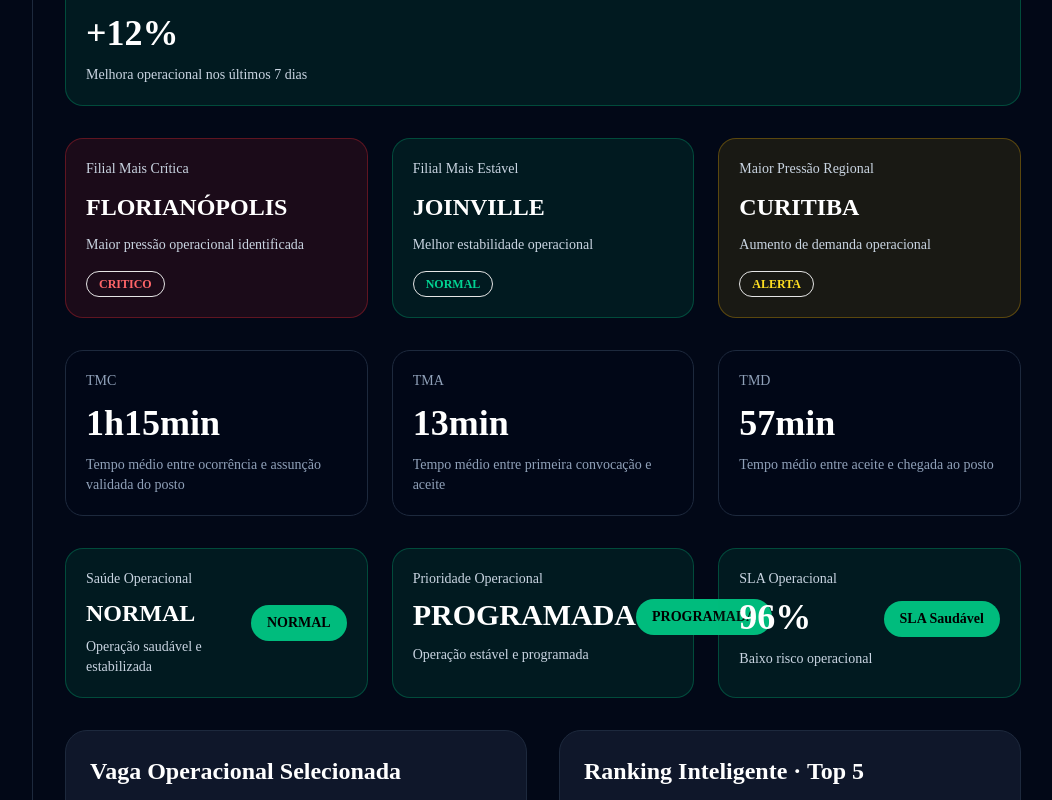
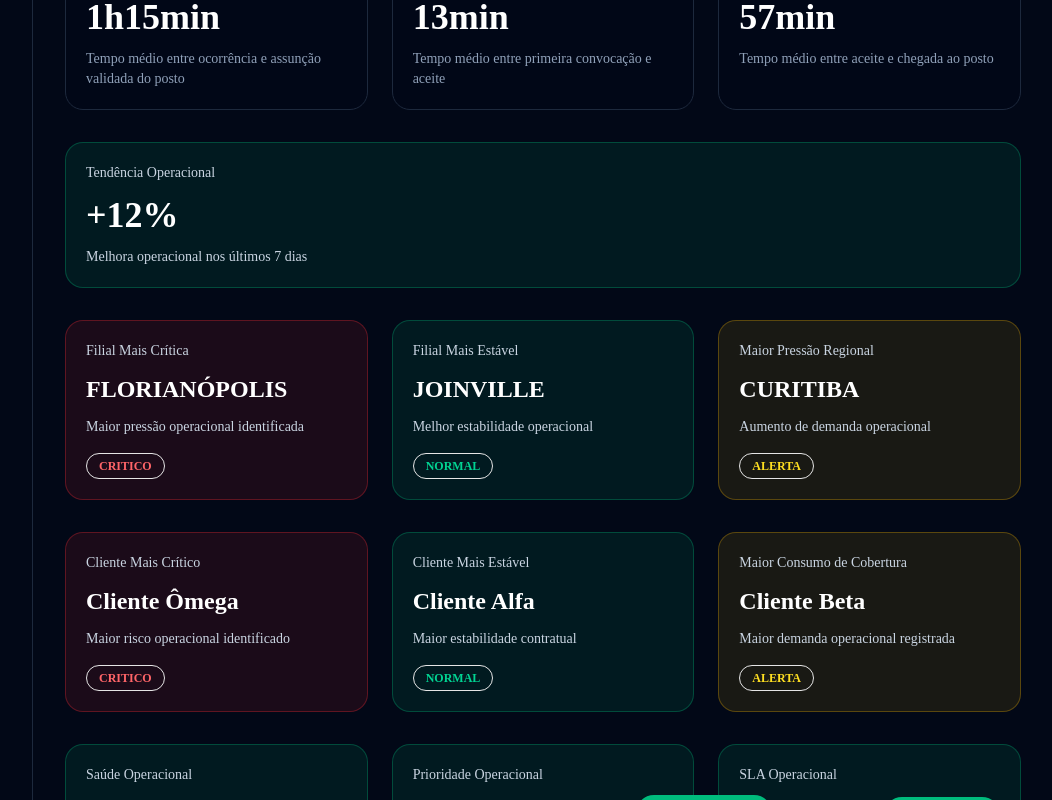
Before and after one commit to ronildofbarbosa-covermind/covermind-frontend, a Next.js app: page /coberturas in a window 1280 px wide. Shown: the part 760-1560 px from the top of the page, without its empty margins (227-1279 px from the left). Built offline with nearby package versions, Linux system fonts and the light colour scheme; no server answers.

Commit message:
feat: integra realtime Supabase no cockpit operacional

```diff
--- a/app/coberturas/page.tsx
+++ b/app/coberturas/page.tsx
@@ -2,7 +2,10 @@
 
 import { useEffect, useState } from "react"
 
+import { ClienteAnalyticsCard } from "@/components/analytics/cliente-analytics-card"
+import { FilialAnalyticsCard } from "@/components/analytics/filial-analytics-card"
 import { IndicadorCard } from "@/components/analytics/indicador-card"
+import { TendenciaOperacionalCard } from "@/components/analytics/tendencia-operacional-card"
 import { KPICard } from "@/components/cards/kpi-card"
 import { Sidebar } from "@/components/layout/sidebar"
 import { FilaConvocacao } from "@/components/operational/fila-convocacao"
@@ -13,16 +16,14 @@ import { StatusOperacionalCard } from "@/components/operational/status-operacion
 import { TimelineOperacional } from "@/components/operational/timeline-operacional"
 import { ToastOperacional } from "@/components/operational/toast-operacional"
 import { Top5Ranking } from "@/components/ranking/top5-ranking"
+import { useFilaOperacional } from "@/hooks/use-fila-operacional"
+import { useRealtimeOperacional } from "@/hooks/use-realtime-operacional"
 import { obterAnalyticsExecutivos } from "@/lib/analytics/indicadores-executivos"
-import { TendenciaOperacionalCard } from "@/components/analytics/tendencia-operacional-card"
-import { FilialAnalyticsCard } from "@/components/analytics/filial-analytics-card"
 
 import {
   buscarPainelExecutivo,
   buscarRankingVaga,
 } from "../services/api"
-
-import { useFilaOperacional } from "@/hooks/use-fila-operacional"
 
 type ResumoExecutivo = {
   total_contextos_vulnerabilidade?: number
@@ -61,6 +62,8 @@ export default function CoberturasPage() {
     mensagemOperacional,
     eventos,
   } = useFilaOperacional(vagaOperacionalId)
+
+  useRealtimeOperacional()
 
   useEffect(() => {
     async function carregarDadosGerais() {
@@ -165,7 +168,7 @@ export default function CoberturasPage() {
                 <p className="text-sm text-slate-400">Backend FastAPI</p>
 
                 <h2 className="mt-2 text-2xl font-bold text-emerald-400">
-                  {painel ? "ONLINE" : "CARREGANDO"}
+                  {painel ? "ONLINE" : "OFFLINE"}
                 </h2>
 
                 <p className="mt-2 text-sm text-slate-500">
@@ -210,7 +213,8 @@ export default function CoberturasPage() {
               />
             </div>
 
-            <div className="mb-8">
+            <section className="mb-8">
+              <div className="mb-4">
                 <h2 className="text-2xl font-bold">
                   Analytics Executivo Inteligente
                 </h2>
@@ -239,43 +243,6 @@ export default function CoberturasPage() {
                   descricao="Convocações recusadas"
                 />
               </div>
-            <div className="mb-8">
-              <TendenciaOperacionalCard
-                percentual={
-                  analyticsExecutivos.tendenciaOperacional
-                }
-              />
-            </div>
-
-            <div className="mb-8 grid gap-6 lg:grid-cols-3">
-              <FilialAnalyticsCard
-                titulo="Filial Mais Crítica"
-                filial={
-                  analyticsExecutivos.filialMaisCritica
-                }
-                status="CRITICO"
-                descricao="Maior pressão operacional identificada"
-              />
-
-              <FilialAnalyticsCard
-                titulo="Filial Mais Estável"
-                filial={
-                  analyticsExecutivos.filialMaisEstavel
-                }
-                status="NORMAL"
-                descricao="Melhor estabilidade operacional"
-              />
-
-              <FilialAnalyticsCard
-                titulo="Maior Pressão Regional"
-                filial={
-                  analyticsExecutivos.maiorPressaoRegional
-                }
-                status="ALERTA"
-                descricao="Aumento de demanda operacional"
-              />
-            </div>
-
 
               <div className="mb-8 grid gap-6 lg:grid-cols-3">
                 <IndicadorCard
@@ -296,6 +263,59 @@ export default function CoberturasPage() {
                   descricao="Tempo médio entre aceite e chegada ao posto"
                 />
               </div>
+
+              <div className="mb-8">
+                <TendenciaOperacionalCard
+                  percentual={analyticsExecutivos.tendenciaOperacional}
+                />
+              </div>
+
+              <div className="mb-8 grid gap-6 lg:grid-cols-3">
+                <FilialAnalyticsCard
+                  titulo="Filial Mais Crítica"
+                  filial={analyticsExecutivos.filialMaisCritica}
+                  status="CRITICO"
+                  descricao="Maior pressão operacional identificada"
+                />
+
+                <FilialAnalyticsCard
+                  titulo="Filial Mais Estável"
+                  filial={analyticsExecutivos.filialMaisEstavel}
+                  status="NORMAL"
+                  descricao="Melhor estabilidade operacional"
+                />
+
+                <FilialAnalyticsCard
+                  titulo="Maior Pressão Regional"
+                  filial={analyticsExecutivos.maiorPressaoRegional}
+                  status="ALERTA"
+                  descricao="Aumento de demanda operacional"
+                />
+              </div>
+
+              <div className="grid gap-6 lg:grid-cols-3">
+                <ClienteAnalyticsCard
+                  titulo="Cliente Mais Crítico"
+                  cliente={analyticsExecutivos.clienteMaisCritico}
+                  status="CRITICO"
+                  descricao="Maior risco operacional identificado"
+                />
+
+                <ClienteAnalyticsCard
+                  titulo="Cliente Mais Estável"
+                  cliente={analyticsExecutivos.clienteMaisEstavel}
+                  status="NORMAL"
+                  descricao="Maior estabilidade contratual"
+                />
+
+                <ClienteAnalyticsCard
+                  titulo="Maior Consumo de Cobertura"
+                  cliente={analyticsExecutivos.maiorConsumoCobertura}
+                  status="ALERTA"
+                  descricao="Maior demanda operacional registrada"
+                />
+              </div>
+            </section>
 
             <div className="mb-8 grid gap-6 lg:grid-cols-3">
               <StatusOperacionalCard
@@ -381,8 +401,10 @@ export default function CoberturasPage() {
               </section>
             </div>
 
-            <div className="mt-8">
-              <HeatmapOperacional unidades={heatmapOperacional} />
+            <div className="mt-6">
+              <HeatmapOperacional
+                unidades={heatmapOperacional}
+              />
             </div>
 
             <div className="mt-6">
--- /dev/null
+++ b/components/analytics/cliente-analytics-card.tsx
@@ -0,0 +1,37 @@
+type Props = {
+  titulo: string
+  cliente: string
+  status: "NORMAL" | "ALERTA" | "CRITICO"
+  descricao: string
+}
+
+export function ClienteAnalyticsCard({
+  titulo,
+  cliente,
+  status,
+  descricao,
+}: Props) {
+  const estilos = {
+    NORMAL: "border-emerald-500/30 bg-emerald-500/10 text-emerald-400",
+    ALERTA: "border-yellow-500/30 bg-yellow-500/10 text-yellow-300",
+    CRITICO: "border-red-500/30 bg-red-500/10 text-red-400",
+  }
+
+  return (
+    <div className={`rounded-2xl border p-5 ${estilos[status]}`}>
+      <p className="text-sm text-slate-300">{titulo}</p>
+
+      <h3 className="mt-3 text-2xl font-bold text-white">
+        {cliente}
+      </h3>
+
+      <p className="mt-3 text-sm text-slate-300">
+        {descricao}
+      </p>
+
+      <div className="mt-4 inline-flex rounded-full border px-3 py-1 text-xs font-bold">
+        {status}
+      </div>
+    </div>
+  )
+}
--- /dev/null
+++ b/hooks/use-realtime-operacional.ts
@@ -0,0 +1,34 @@
+"use client"
+
+import { useEffect } from "react"
+
+import { supabase } from "@/lib/supabase/client"
+
+export function useRealtimeOperacional() {
+  useEffect(() => {
+    const channel = supabase.channel(
+      "operacao-tempo-real"
+    )
+
+    channel
+      .on(
+        "postgres_changes",
+        {
+          event: "*",
+          schema: "public",
+          table: "convocacoes",
+        },
+        (payload) => {
+          console.log(
+            "Realtime convocações:",
+            payload
+          )
+        }
+      )
+      .subscribe()
+
+    return () => {
+      supabase.removeChannel(channel)
+    }
+  }, [])
+}
--- a/lib/analytics/indicadores-executivos.ts
+++ b/lib/analytics/indicadores-executivos.ts
@@ -1,7 +1,4 @@
 export type AnalyticsExecutivos = {
-  filialMaisCritica: string
-  filialMaisEstavel: string
-  maiorPressaoRegional: string
   taxaCobertura: string
   taxaAceite: string
   taxaRecusa: string
@@ -9,6 +6,12 @@ export type AnalyticsExecutivos = {
   tma: string
   tmd: string
   tendenciaOperacional: number
+  filialMaisCritica: string
+  filialMaisEstavel: string
+  maiorPressaoRegional: string
+  clienteMaisCritico: string
+  clienteMaisEstavel: string
+  maiorConsumoCobertura: string
 }
 
 export function obterAnalyticsExecutivos(): AnalyticsExecutivos {
@@ -23,5 +26,8 @@ export function obterAnalyticsExecutivos(): AnalyticsExecutivos {
     filialMaisCritica: "FLORIANÓPOLIS",
     filialMaisEstavel: "JOINVILLE",
     maiorPressaoRegional: "CURITIBA",
+    clienteMaisCritico: "Cliente Ômega",
+    clienteMaisEstavel: "Cliente Alfa",
+    maiorConsumoCobertura: "Cliente Beta",
   }
 }
--- /dev/null
+++ b/lib/supabase/client.ts
@@ -0,0 +1,12 @@
+import { createClient } from "@supabase/supabase-js"
+
+const supabaseUrl =
+  process.env.NEXT_PUBLIC_SUPABASE_URL!
+
+const supabaseAnonKey =
+  process.env.NEXT_PUBLIC_SUPABASE_ANON_KEY!
+
+export const supabase = createClient(
+  supabaseUrl,
+  supabaseAnonKey
+)
--- a/package.json
+++ b/package.json
@@ -9,6 +9,7 @@
     "lint": "eslint"
   },
   "dependencies": {
+    "@supabase/supabase-js": "^2.107.0",
     "class-variance-authority": "^0.7.1",
     "clsx": "^2.1.1",
     "lucide-react": "^1.16.0",
```
Also changed, not shown: 1 other file (tests, documents, lock files or other folders). Lines whose indentation alone changed are shown as unchanged.
